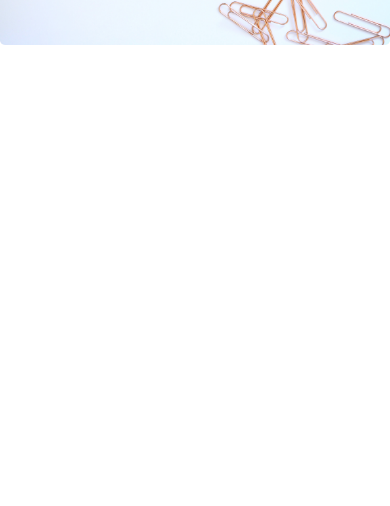
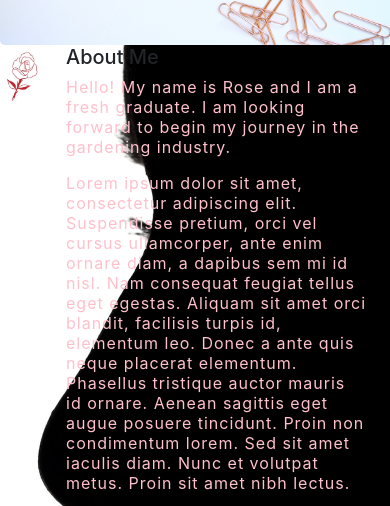
Before and after one commit to diyanah08/project-1, a plain HTML site: page index.html in a window 390 px wide. Shown: the part 293-799 px from the top of the page. Drawn offline with nearby package versions, Linux system fonts and the light colour scheme.

Commit message:
added text about me

```diff
--- a/index.html
+++ b/index.html
@@ -14,7 +14,7 @@
   </head>
 
   <body>
-    <main class="container mr-0">
+    <main class="container m-0">
       <nav class="navbar navbar-expand-lg navbar-light bg-light">
         <a class="navbar-brand" href="index.html"><img src="image/rose.jpg" height="25px"/>ROSE</a>
         <button class="navbar-toggler" type="button" data-toggle="collapse" data-target="#navbarNav" aria-controls="navbarNav" aria-expanded="false" aria-label="Toggle navigation">
@@ -23,7 +23,7 @@
         <div class="collapse navbar-collapse" id="navbarNav">
           <ul class="navbar-nav ml-auto">
             <li class="nav-item active">
-              <a class="nav-link" href="#">About Me<span class="sr-only">(current)</span></a>
+              <a class="nav-link" href="#aboutme">About Me<span class="sr-only">(current)</span></a>
             </li>
             <li class="nav-item">
               <a class="nav-link" href="#">Experience</a>
@@ -37,13 +37,24 @@
           </ul>
         </div>
       </nav>
-      <div class="jumbotron" id="hero-image">
+      <div class="jumbotron m-0" id="hero-image">
         <div class="container">
           <h1 class="display-4">Welcome to my Resume</h1>
           <p class="lead">I'm a fresh graduate and excited to jump into the sector!</p>
         </div>
       </div>
     </main>
+      <section class="container m-0">
+        <div class="media m-0 p-0" id="aboutme">
+          <img src="image/rose.jpg" width="50px" class="mr-3" alt="Rose">
+          <div class="media-body">
+            <h5 class="mt-0">About Me</h5>
+            <p class="aboutme-text">Hello! My name is Rose and I am a fresh graduate. I am looking forward to begin my journey in the gardening industry.</p>
+            <p class="aboutme-text">Lorem ipsum dolor sit amet, consectetur adipiscing elit. Suspendisse pretium, orci vel cursus ullamcorper, ante enim ornare diam, a dapibus sem mi id nisl. Nam consequat feugiat tellus eget egestas. Aliquam sit amet orci blandit, facilisis turpis id, elementum leo. Donec a ante quis neque placerat elementum. Phasellus tristique auctor mauris id ornare. Aenean sagittis eget augue posuere tincidunt. Proin non condimentum lorem. Sed sit amet iaculis diam. Nunc et volutpat metus. Proin sit amet nibh lectus.</p>
+            <p class="aboutme-text">Suspendisse vehicula sem et porta semper. Phasellus sed venenatis ante. Suspendisse potenti. Nam finibus odio sed sem placerat sagittis. Mauris gravida placerat erat eget blandit. Quisque ex justo, fringilla non mi eget, semper posuere odio. Fusce interdum suscipit dui sit amet laoreet. Proin vitae mi ut nulla auctor feugiat. Proin a metus mi. Proin semper, diam vel finibus facilisis, metus sem auctor turpis, dictum scelerisque metus nulla id sapien. Quisque in viverra mi. Praesent accumsan ipsum sit amet mi posuere fringilla. Fusce imperdiet quam vestibulum cursus scelerisque. Nam pharetra nec mauris dignissim laoreet. Maecenas tempor consectetur justo, quis scelerisque mi lobortis scelerisque. Cras fringilla ligula eget malesuada feugiat.</p>
+          </div>
+        </div>
+      </section>
     <!-- Optional JavaScript -->
     <!-- jQuery first, then Popper.js, then Bootstrap JS -->
     <script src="https://code.jquery.com/jquery-3.3.1.slim.min.js" integrity="sha384-q8i/X+965DzO0rT7abK41JStQIAqVgRVzpbzo5smXKp4YfRvH+8abtTE1Pi6jizo" crossorigin="anonymous"></script>
--- a/style.css
+++ b/style.css
@@ -1,15 +1,10 @@
-.html {
-    width: 100%;
-}
-
 .body {
-    width: 100%;
+    margin: 0px;
 }
 
 .container {
     margin: 0px;
     padding: 0px;
-    width: 100%;
 }
 
 .bg-light {
@@ -29,3 +24,24 @@
   margin: 50px;
   width: 300px;
 }
+
+#aboutme {
+    background-image: url(image/aboutme.jpg);
+    background-attachment: fixed;
+    background-position: center;
+    background-repeat: no-repeat;
+    background-size: cover;
+}
+
+.aboutme-text {
+    color: pink;
+    width: 300px;
+    letter-spacing: 1px;
+    line-height: 20px;
+}
+
+@media (max-width:400px) {
+    .aboutme-text {
+        width: 300px;
+    }
+}
```
Also changed, not shown: image/aboutme.jpg (added).
